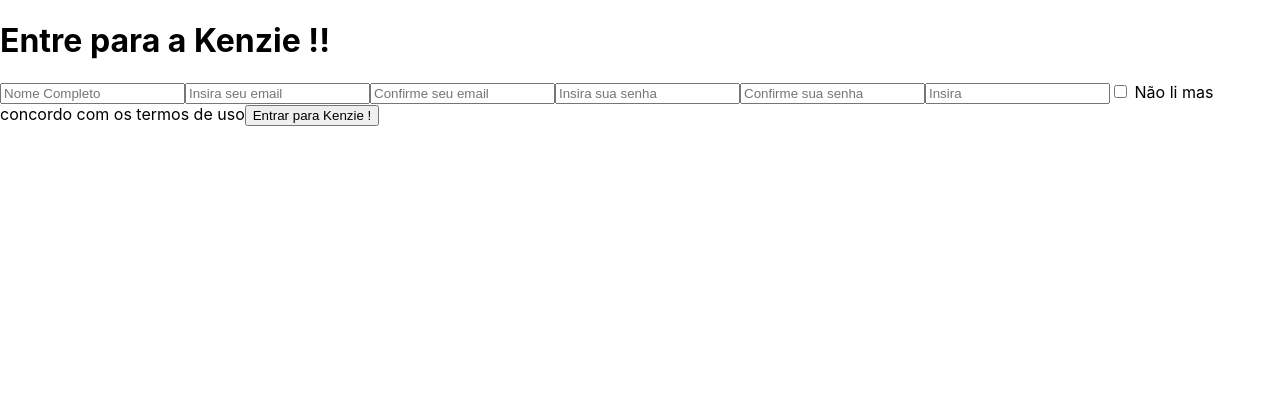
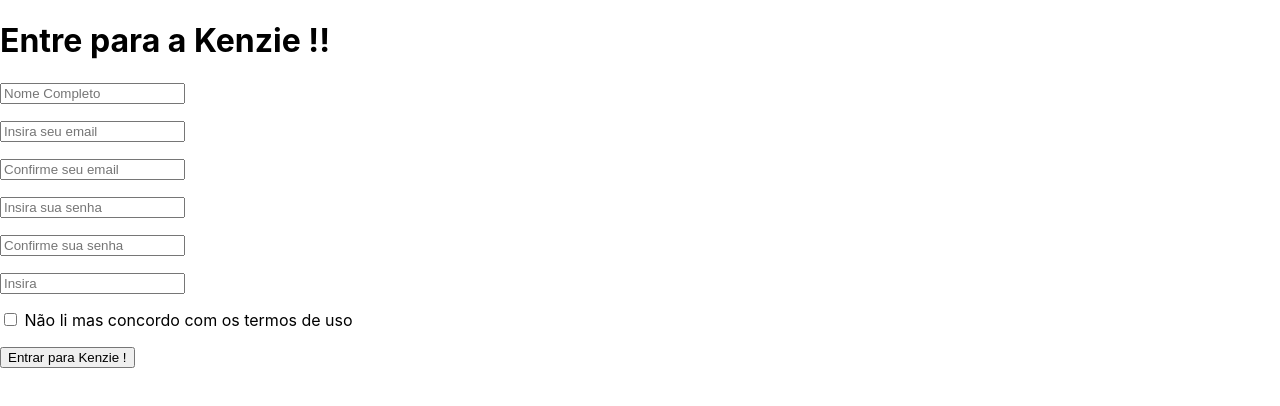
Before and after one commit to Kenzie-Academy-Brasil-Developers/react-atividade-s2-praticando-forms-GuilherminoL, a React (Create React App) app in the folder form/: page / in a window 1280 px wide. Shown: the top 406 px of the page. Built offline with nearby package versions, Linux system fonts and the light colour scheme.

Commit message:
Building the form logic with Yup

```diff
--- a/form/src/components/Form/index.jsx
+++ b/form/src/components/Form/index.jsx
@@ -3,20 +3,86 @@
 import { yupResolver } from "@hookform/resolvers/yup";
 
 const Form = () => {
+  const formValidator = yup.object().shape({
+    name: yup.string().required("Campo obrigatório"),
+
+    email: yup.string().required("Campo obrigatório").email("Email inválido"),
+
+    confirmEmail: yup
+      .string()
+      .required("Campo obrigatório")
+      .oneOf([yup.ref("email"), null], "Emails diferentes"),
+
+    password: yup.string().required("Campo obrigatório"),
+
+    confirmPassword: yup
+      .string()
+      .required("Campo obrigatório")
+      .oneOf([yup.ref("password"), null], "Senhas diferentes"),
+
+    tel: yup.string().required("Campo obrigatório"),
+
+    terms: yup
+      .boolean()
+      .required()
+      .oneOf([true], "Você deve aceitar os termos"),
+  });
+
+  const {
+    register,
+    handleSubmit,
+    formState: { errors },
+  } = useForm({
+    resolver: yupResolver(formValidator),
+  });
+
+  const onSubmit = (data) => console.log(data);
+  console.log(errors);
+
   return (
     <>
       <h1>Entre para a Kenzie !!</h1>
-      <form>
-        <input type="text" placeholder="Nome Completo" />
-        <input type="email" placeholder="Insira seu email" />
-        <input type="email" placeholder="Confirme seu email" />
-        <input type="password" placeholder="Insira sua senha" />
-        <input type="password" placeholder="Confirme sua senha" />
-        <input type="tel" placeholder="Insira" />
+      <form onSubmit={handleSubmit(onSubmit)}>
+        <input type="text" {...register("name")} placeholder="Nome Completo" />
+        <p className="inputError">{errors.name?.message}</p>
+
+        <input
+          type="text"
+          {...register("email")}
+          placeholder="Insira seu email"
+        />
+        <p className="inputError">{errors.email?.message}</p>
+
+        <input
+          type="text"
+          {...register("confirmEmail")}
+          placeholder="Confirme seu email"
+        />
+        <p className="inputError">{errors.confirmEmail?.message}</p>
+
+        <input
+          type="password"
+          {...register("password")}
+          placeholder="Insira sua senha"
+        />
+        <p className="inputError">{errors.password?.message}</p>
+
+        <input
+          type="password"
+          {...register("confirmPassword")}
+          placeholder="Confirme sua senha"
+        />
+        <p className="inputError">{errors.confirmPassword?.message}</p>
+
+        <input type="tel" {...register("tel")} placeholder="Insira" />
+        <p className="inputError">{errors.tel?.message}</p>
 
         <label htmlFor="">
-          <input type="checkbox" /> Não li mas concordo com os termos de uso
+          <input type="checkbox" {...register("terms")} /> Não li mas concordo
+          com os termos de uso
         </label>
+        <p className="inputError">{errors.terms?.message}</p>
+
         <button type="submit">Entrar para Kenzie !</button>
       </form>
     </>
```
